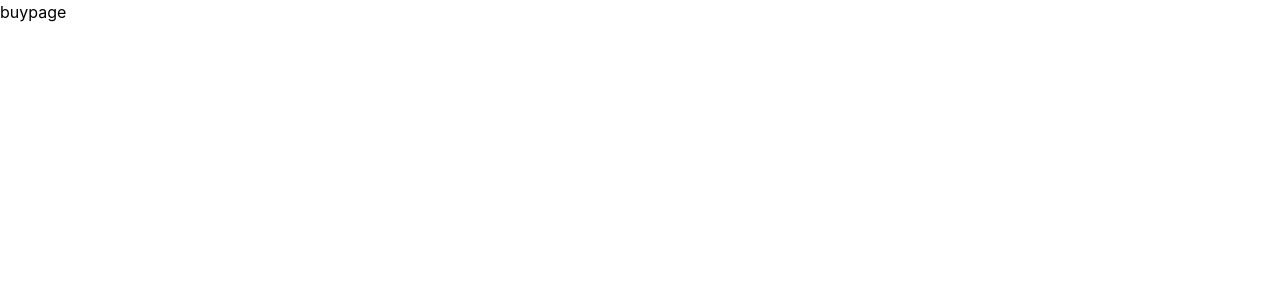
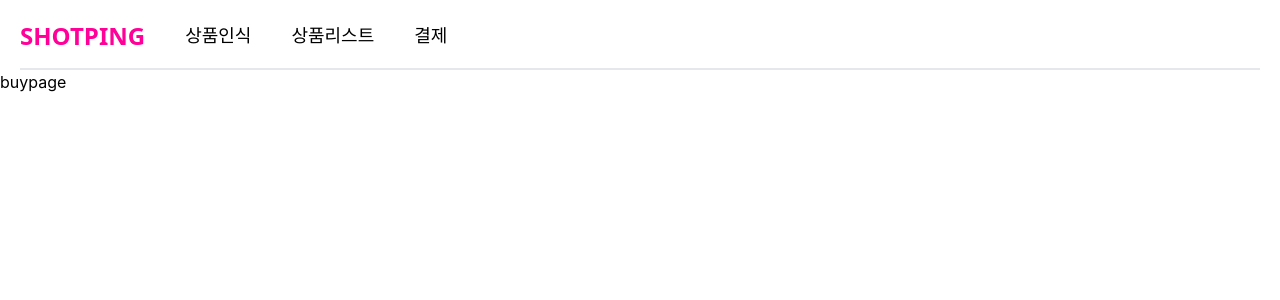
Before and after one commit to 2023-Summer-Bootcamp-TeamC/SHOTPING-frontend, a React (Vite) app: page /buy in a window 1280 px wide. Shown: the top 300 px of the page. Built offline with nearby package versions, Linux system fonts and the light colour scheme.

Commit message:
refactor: header App.jsx에 적용

```diff
--- a/src/App.tsx
+++ b/src/App.tsx
@@ -1,17 +1,19 @@
 import React from "react";
-import MainPage from "./pages/mainPage";
-import ListPage from "./pages/listPage";
-import ScanPage from "./pages/scanPage";
-import ScanFailPage from "./pages/scanFailPage";
-import BuyPage from "./pages/buyPage";
-import PayPage from "./pages/payPage";
-import PayFailPage from "./pages/payFailPage";
+import MainPage from "./pages/MainPage";
+import ListPage from "./pages/ListPage";
+import ScanPage from "./pages/ScanPage";
+import ScanFailPage from "./pages/ScanFailPage";
+import BuyPage from "./pages/BuyPage";
+import PayPage from "./pages/PayPage";
+import PayFailPage from "./pages/PayFailPage";
+import { Header } from "./components/layout/Header";
 
 import { BrowserRouter, Routes, Route } from "react-router-dom";
 
 function App() {
   return (
     <BrowserRouter>
+      <Header />
       <Routes>
         <Route path="/" element={<MainPage />} />
         <Route path="/list" element={<ListPage />} />
--- a/src/pages/MainPage.tsx
+++ b/src/pages/MainPage.tsx
@@ -4,7 +4,6 @@ import { Header } from "../components/layout/Header";
 export default function MainPage() {
   return (
     <div>
-      <Header />
       <div>mainpage</div>
     </div>
   );
```
